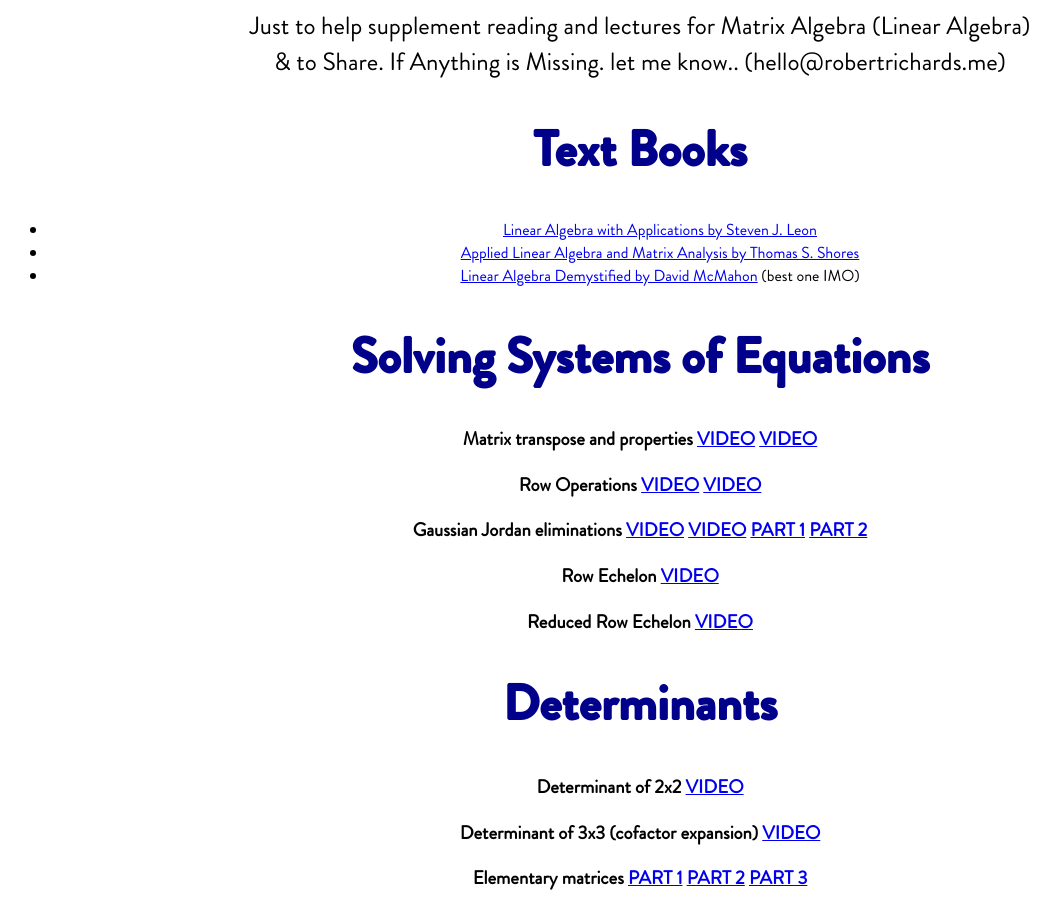
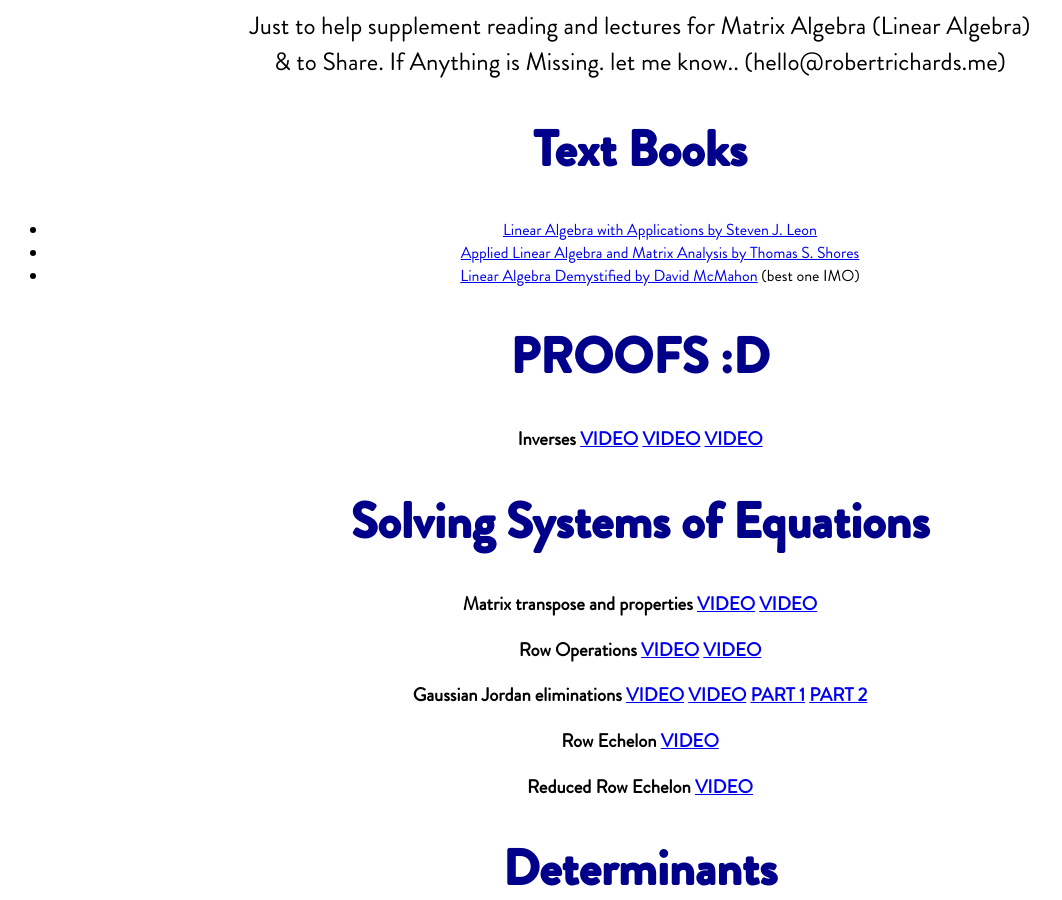
Before and after one commit to robert903/robertrichards.github.io, a Jekyll site: the page matrix/index.html, which Jekyll copies as it is, in a window 1280 px wide and 900 px high. Shown: the whole window, without its empty margins (0-1062 px from the left). Built offline with Jekyll 4.4.1, drawn with Linux system fonts in a browser that asks for light colours.

Commit message:
added proofs to matrix page

```diff
--- a/matrix/index.html
+++ b/matrix/index.html
@@ -17,6 +17,18 @@
    </div>
 
     <body class="bod">
+       <h1>PROOFS :D </h1>
+           <h3>Inverses
+           <a href="https://www.youtube.com/watch?v=WJfODc-3wIE">VIDEO</a>
+            <a href="https://www.youtube.com/watch?v=1gToYrTTrYo">VIDEO</a>
+            <a href="https://www.youtube.com/watch?v=lf_FwH06uvs">VIDEO</a>
+           </h3>
+<!--
+           <h3>Determinant
+
+           </h3>
+-->
+
         <h1>Solving Systems of Equations</h1>
             <h3>
                 Matrix transpose and properties
```
